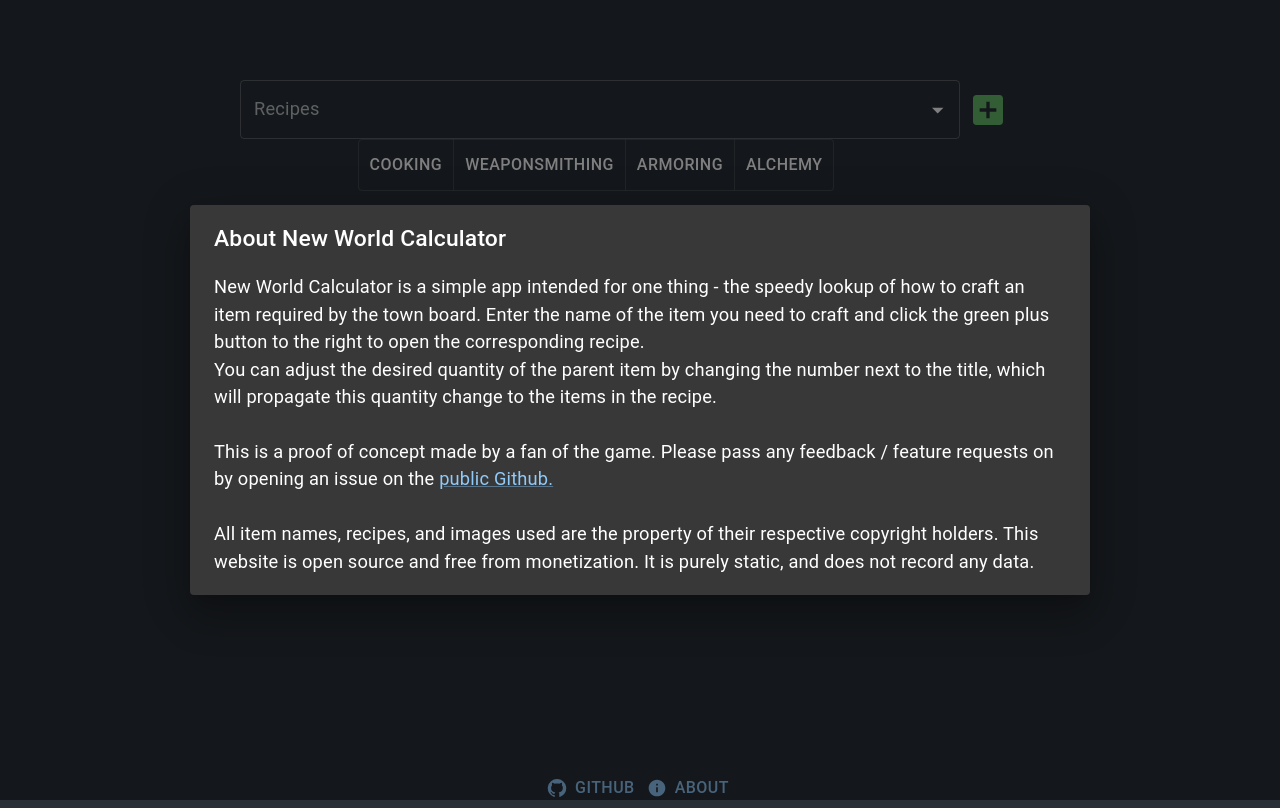
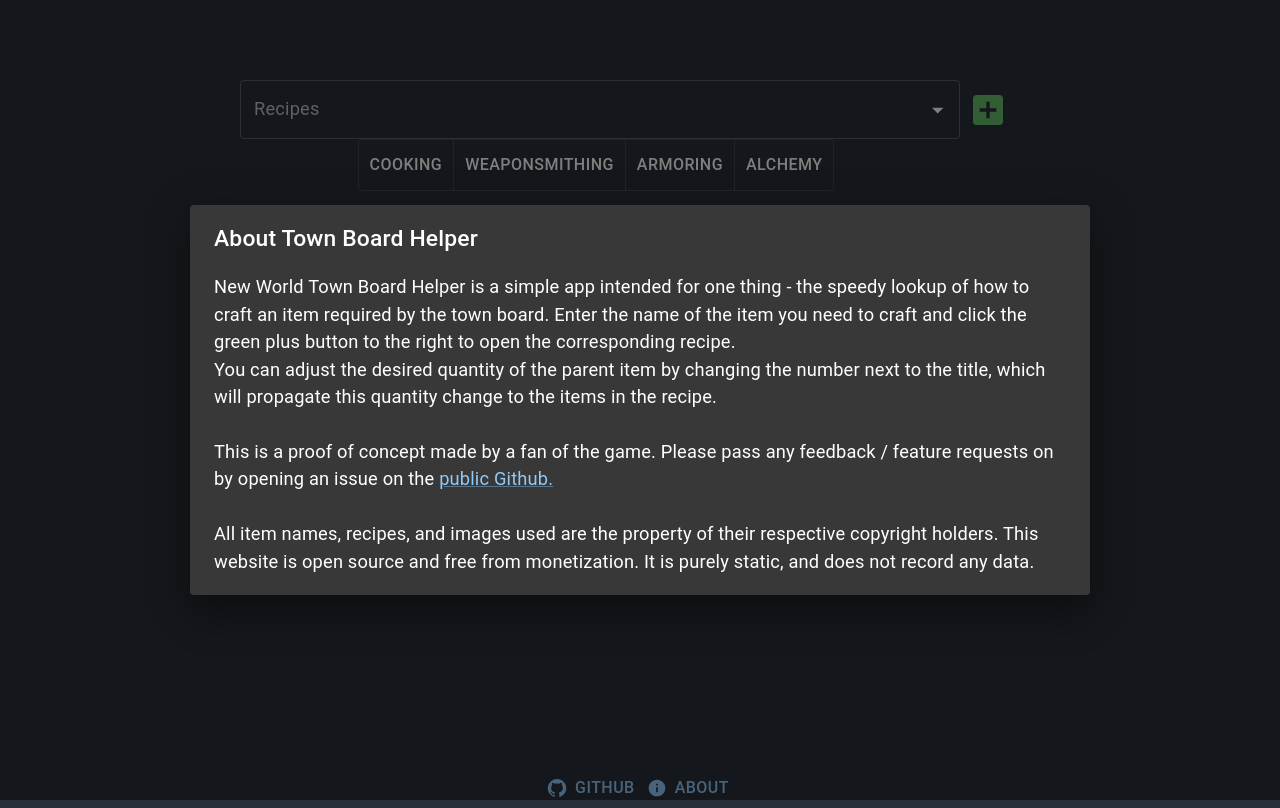
Before and after one commit to jeremymec/town-board-helper, a React (Vite) app: page / in a window 1280 px wide. Both pictures are taken after a click on the button "ABOUT". Built offline with nearby package versions, Linux system fonts and the light colour scheme.

Commit message:
Add icon

```diff
--- a/src/components/about_dialog/about_dialog.tsx
+++ b/src/components/about_dialog/about_dialog.tsx
@@ -17,10 +17,10 @@
       onClose={props.closeCallback}
       maxWidth="md"
     >
-      <DialogTitle>About New World Calculator</DialogTitle>
+      <DialogTitle>About Town Board Helper</DialogTitle>
       <DialogContent>
         <Typography>
-          New World Calculator is a simple app intended for one thing - the
+          New World Town Board Helper is a simple app intended for one thing - the
           speedy lookup of how to craft an item required by the town board.
           Enter the name of the item you need to craft and click the green plus
           button to the right to open the corresponding recipe.
@@ -35,7 +35,7 @@
           This is a proof of concept made by a fan of the game. Please pass any
           feedback / feature requests on by opening an issue on the{" "}
           <Link
-            href="https://github.com/jeremymec/new-world-calculator"
+            href="https://github.com/jeremymec/town-board-helper"
             target="_blank"
           >
             public Github.
--- a/src/components/app/app.tsx
+++ b/src/components/app/app.tsx
@@ -69,7 +69,7 @@
           <Button
             className="githubButton"
             startIcon={<GitHubIcon />}
-            href="https://github.com/jeremymec/new-world-calculator"
+            href="https://github.com/jeremymec/town-board-helper"
             target="_blank"
           >
             Github
--- a/src/index.html
+++ b/src/index.html
@@ -2,7 +2,8 @@
 <html lang="en">
   <head>
     <meta charset="utf-8" />
-    <title>My First Parcel App</title>
+    <title>Town Board Helper</title>
+    <link rel="icon" href="../public/favicon.ico">
   </head>
   <body id="body">
     <div id="app"></div>
```
Also changed, not shown: 1 other file (tests, documents, lock files or other folders).
